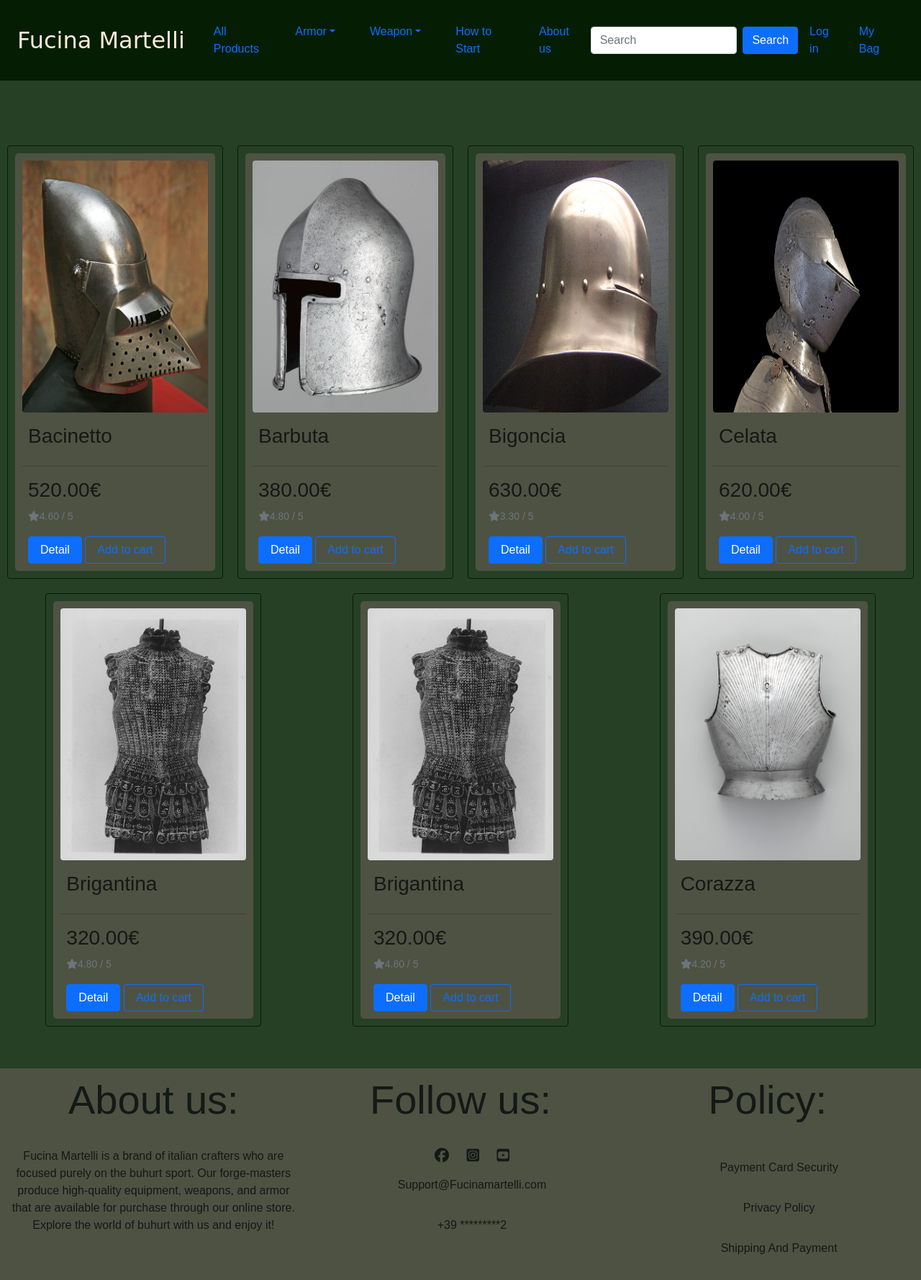
After one commit to Code-Institute-Submissions/latorreandrea-fucina_martelli_MayResub, a Django app: page /products in a window 1280 px wide. The commit adds this page. Shown: the whole page at 72% size. Run offline with Django 3.2, Linux system fonts and the light colour scheme; data comes from the database, SQL or seed files in the repository; some libraries are stand-ins or nearby versions; some web fonts are replaced.

Commit message:
added products and set up products page

```diff
--- /dev/null
+++ b/products/templates/products/products.html
@@ -0,0 +1,38 @@
+{% extends 'base.html' %}
+{% load static %}
+
+{% block extra_title %}
+Products
+{% endblock %}
+
+{% block content %}
+<div class="container-fluid mt-5 mb-5 d-flex justify-content-center align-items-center">
+    <div class="row">
+        {% for product in products %}
+        <div class="card justify-content-center">
+            <div class="inner-card">
+                <img src="{{ product.image.url }}" class="img-fluid rounded" alt="{{ product.name }}">
+                <div class="d-flex justify-content-between align-items-center mt-3 px-2">
+                    <h3>{{ product.name }}</h3>
+                </div>
+                <hr>
+                <div class="px-2">
+                    <h3>{{ product.price }}€</h3>
+
+                    {% if product.rating %}
+                    <small class="text-muted"><i class="fas fa-star mr-1"></i>{{ product.rating }} / 5</small>
+                    {% else %}
+                    <small class="text-muted">No Rating</small>
+                    {% endif %}
+                </div>
+
+                <div class="px-2 mt-3"> <button class="btn btn-primary px-3">Detail</button> <button
+                        class="btn btn-outline-primary px-3">Add to cart</button> </div>
+            </div>
+        </div>
+        {% endfor %}
+
+    </div>
+
+</div>
+{% endblock %}
--- a/static/css/style.css
+++ b/static/css/style.css
@@ -45,6 +45,7 @@ ul {
 }
 
 
+
 a:hover {
     color: antiquewhite;
 }
@@ -57,11 +58,16 @@ a:hover {
 
 .navbar-brand {
     font-family: 'UnifrakturCook', cursive;
+    color: antiquewhite;
 }
 
 .navbar {
     font-family: 'Signika Negative', sans-serif;
     color: #17191C;
+}
+
+.navbar-toggler-icon {
+    color: antiquewhite;
 }
 
 /* ----------- header carousel */
@@ -103,7 +109,34 @@ h4.footer {
     padding: 0 10px;
 }
 
+/*------------- Products page */
 
+.card {
+    background-color: #264025;
+    width: 300px;
+
+    padding: 10px;
+    border: 1px solid #051D03;
+    margin: 10px auto;
+}
+
+.inner-card {
+    background: #4E5243;
+    padding: 10px;
+    border-radius: 5px
+}
+
+.img-fluid.rounded {
+    height: 350px;
+    width: 350px;
+}
+
+.btn:focus {
+    color: #fff;
+    background-color: #025ce2;
+    border-color: #0257d5;
+    box-shadow: none
+}
 
 /*------------Media Queries--------*/
 
--- a/templates/base.html
+++ b/templates/base.html
@@ -40,7 +40,7 @@
     <header class="container-fluid fixed-top bg-nav">
         <nav class="navbar navbar-expand-sm  ">
             <div class="container-fluid">
-                <a class="navbar-brand" href="#">Fucina Martelli</a>
+                <a class="navbar-brand" href="{% url 'home' %}">Fucina Martelli</a>
                 <button class="navbar-toggler" type="button" data-bs-toggle="collapse"
                     data-bs-target="#collapsibleNavbar">
                     <span class="navbar-toggler-icon fas fa-caret-square-down">
@@ -49,6 +49,9 @@
                 </button>
                 <div class="collapse navbar-collapse" id="collapsibleNavbar">
                     <ul class="navbar-nav justify-content-center">
+                        <li class="nav-item">
+                            <a class="nav-link" href="{% url 'products' %}">All Products</a>
+                        </li>
                         <li class="nav-item">
                             <a class="nav-link dropdown-toggle" href="#" role="button"
                                 data-bs-toggle="dropdown">Armor</a>
```
Also changed, not shown: media/bacinetto.jpg (added), media/barbuta.jpg (added), media/brigantina.jpg (added), media/celata.jpg (added), media/corazza.jpg (added), media/sallet.jpg (added).
